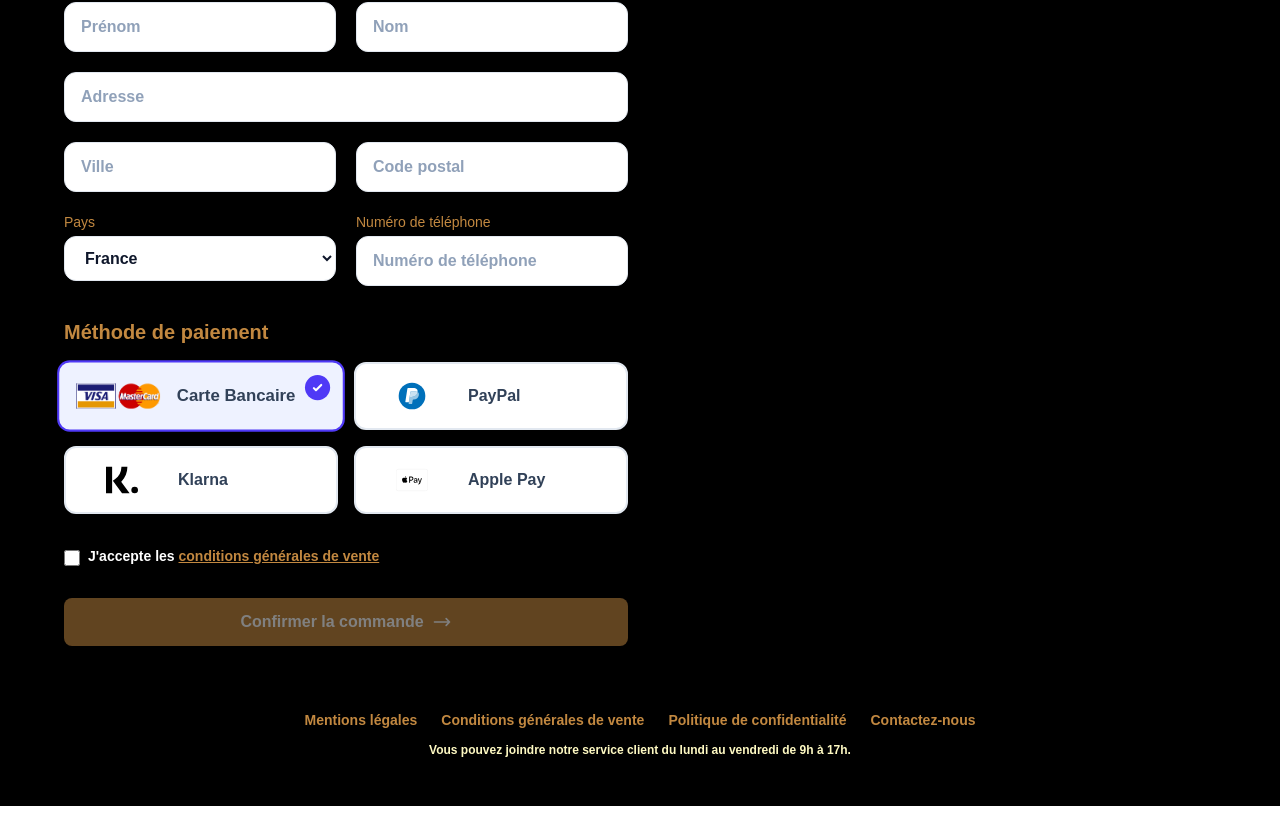
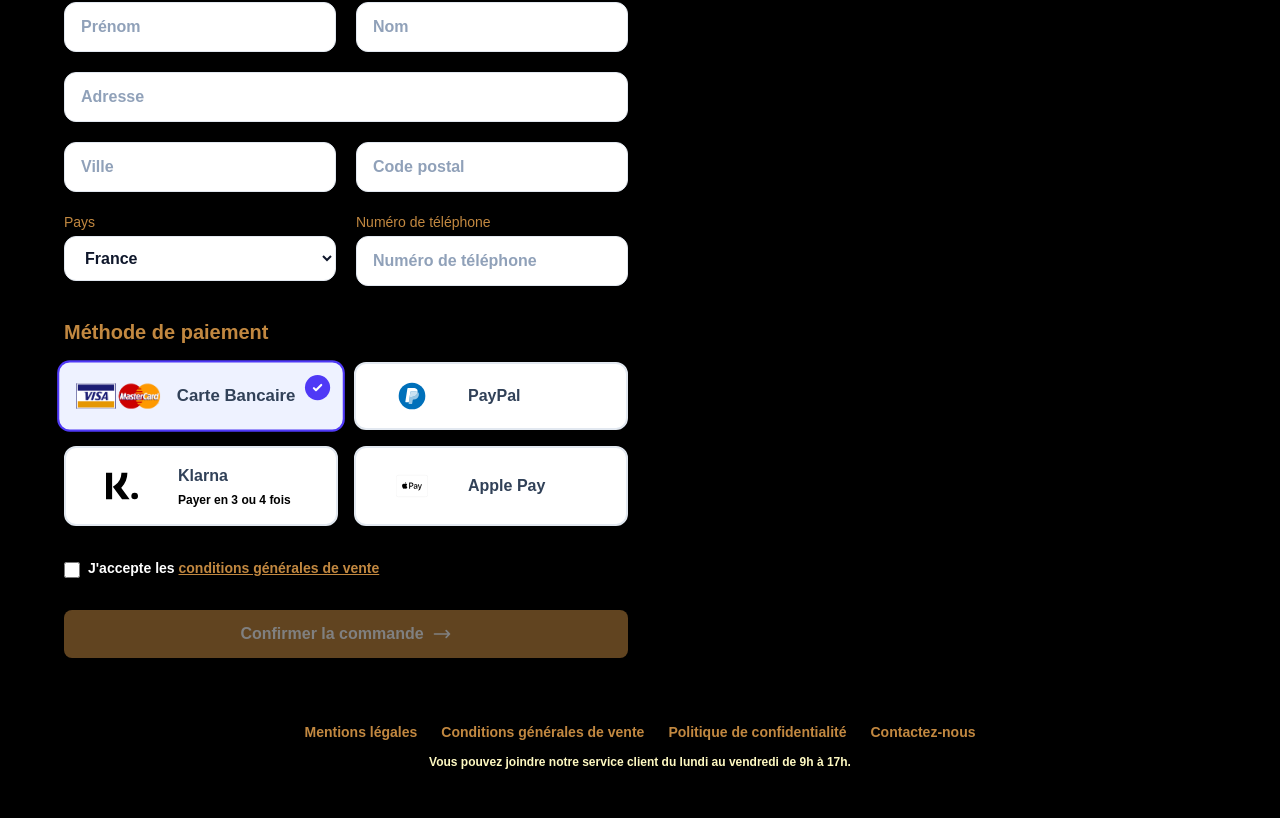
Before and after one commit to Mondher1999/Pay, a Next.js app: page / in a window 1280 px wide. Shown: the part 690-1508 px from the top of the page. Built offline with nearby package versions, Linux system fonts and the light colour scheme.

Commit message:
Initial commit

```diff
--- a/src/app/components/checkout.jsx
+++ b/src/app/components/checkout.jsx
@@ -81,7 +81,7 @@ const paymentOptions = [
   { id: 'card', name: 'Carte Bancaire', icon: '/icons/visa.png' },
 
   { id: 'paypal', name: 'PayPal', icon: 'icons/paypal.svg' },
-  { id: 'klarna', name: 'Klarna', icon: 'icons/klarna.svg' },
+  { id: 'klarna', name: 'Klarna', icon: 'icons/klarna.svg', description: 'Payer en 3 ou 4 fois' },
   { id: 'applepay', name: 'Apple Pay', icon: 'icons/applepaycom.svg' }
 ];
 
@@ -268,12 +268,21 @@ const paymentOptions = [
           className="hidden"
         />
 
-                {/* L'icône est maintenant une balise <img> */}
         <div className="flex-shrink-0 w-20 flex justify-center items-center h-8">
           <img src={option.icon} alt={`Logo ${option.name}`} className="max-h-full" />
         </div>
 
-                <span className="ml-4 font-semibold text-slate-700">{option.name}</span>
+        {/* --- MODIFICATION START --- */}
+        {/* This container will hold the text content */}
+        <div className="ml-4 flex flex-col">
+          <span className="font-semibold text-slate-700">{option.name}</span>
+
+          {/* This line checks if a description exists and renders it if true */}
+          {option.description && (
+            <span className="text-xs text-black mt-1">{option.description}</span>
+          )}
+        </div>
+        {/* --- MODIFICATION END --- */}
 
         {paymentMethod === option.id && (
           <div className="absolute top-3 right-3 flex items-center justify-center w-6 h-6 bg-indigo-600 text-white rounded-full">
@@ -283,7 +292,6 @@ const paymentOptions = [
       </label>
     ))}
   </div>
-
 </div>
             {/* ...le reste du formulaire... */}
 
```
Lines whose indentation alone changed are shown as unchanged.
